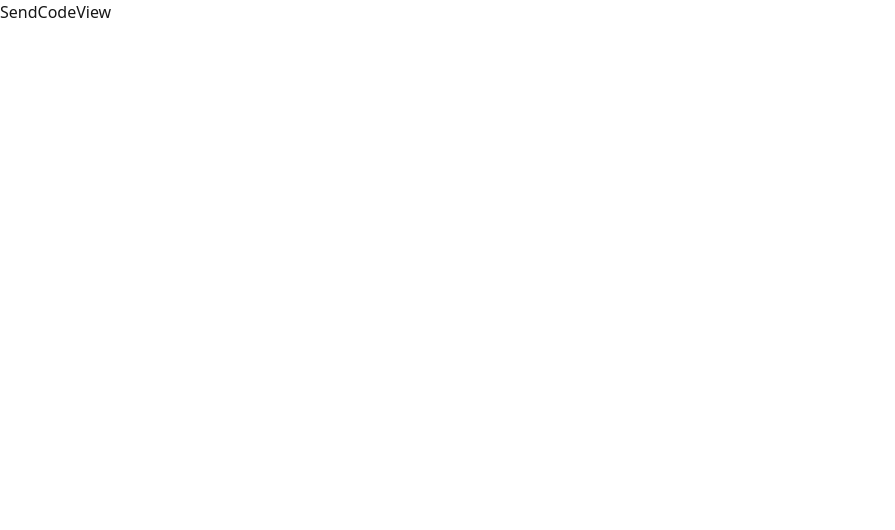
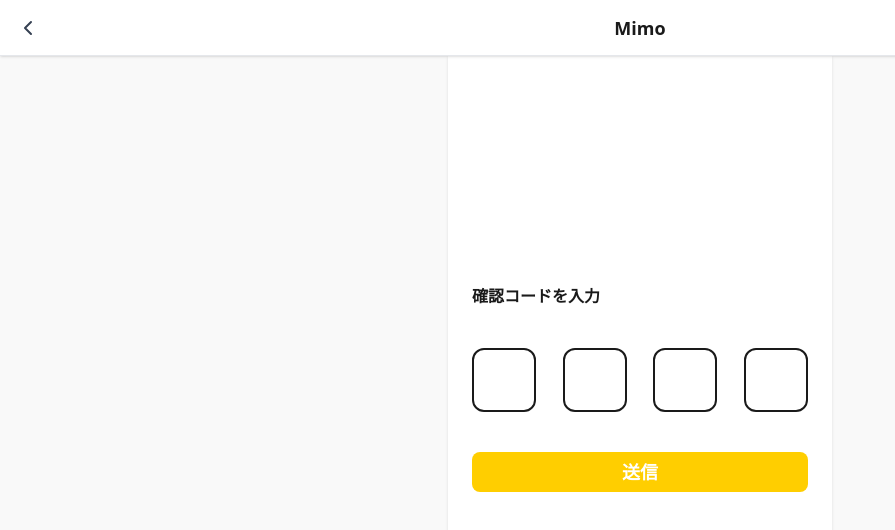
Before and after one commit to tdu25-wsp/mimo-frontend, a Next.js app: page /verify-code in a window 1280 px wide. Shown: the top 530 px of the page, without its empty margins (0-895 px from the left). Built offline with nearby package versions, Linux system fonts and the light colour scheme.

Commit message:
verify-code実装

```diff
--- a/app/(auth)/verify-code/page.tsx
+++ b/app/(auth)/verify-code/page.tsx
@@ -1,7 +1,121 @@
+"use client";
+import * as React from "react";
+import { Header } from "@/components/layout/Header";
+import ActionLargeButton from "@/components/features/ActionLargeButton";
+
 export default function VerifyCodePage() {
+  // 4桁のコードを管理するState
+  const [code, setCode] = React.useState(["", "", "", ""]);
+
+  // 各input要素への参照を管理（フォーカス移動用）
+  const inputRefs = React.useRef<(HTMLInputElement | null)[]>([]);
+
+  // 入力時の処理
+  const handleChange = (index: number, value: string) => {
+    // 数字以外は無視（必要に応じて変更可）
+    if (value.length > 1) {
+      // コピペなどで複数文字が入った場合の簡易処理（最後の1文字を取る）
+      value = value.slice(-1);
+    }
+    if (!/^\d*$/.test(value)) return;
+
+    const newCode = [...code];
+    newCode[index] = value;
+    setCode(newCode);
+
+    // 文字が入力され、かつ最後のボックスでなければ、次のボックスへフォーカス
+    if (value && index < 3) {
+      inputRefs.current[index + 1]?.focus();
+    }
+  };
+
+  // キーダウン時の処理（Backspace対応）
+  const handleKeyDown = (index: number, e: React.KeyboardEvent<HTMLInputElement>) => {
+    if (e.key === "Backspace") {
+      // 現在のボックスが空で、かつ最初のボックスでなければ、前のボックスへ戻る
+      if (!code[index] && index > 0) {
+        inputRefs.current[index - 1]?.focus();
+      }
+    }
+  };
+
+  // ペースト時の処理（"1234"などを一気に入れる）
+  const handlePaste = (e: React.ClipboardEvent) => {
+    e.preventDefault();
+    const pastedData = e.clipboardData.getData("text").slice(0, 4); // 最大4文字
+    if (!/^\d+$/.test(pastedData)) return; // 数字のみ許可
+
+    const digits = pastedData.split("");
+    const newCode = [...code];
+
+    digits.forEach((digit, i) => {
+      newCode[i] = digit;
+    });
+    setCode(newCode);
+
+    // 入力された最後の位置、または最後のボックスにフォーカス
+    const nextFocusIndex = Math.min(digits.length, 3);
+    inputRefs.current[nextFocusIndex]?.focus();
+  };
   return (
-    <div>
-      <h1>SendCodeView</h1>
+    <div className="min-h-screen w-full bg-background sm:bg-gray-background flex flex-col">
+
+      {/* ヘッダー */}
+      <Header
+        title="Mimo"
+        showBackButton={true}
+        className="bg-background border-b shadow-sm"
+      />
+
+      {/* コンテンツエリアのラッパー */}
+      <div className="flex-1 flex justify-center w-full">
+
+        <div className="w-full sm:max-w-sm bg-background sm:border-border sm:shadow-sm flex flex-col">
+
+          <main className="flex-1 flex flex-col justify-center px-6 pb-20">
+
+            {/* 中身の幅固定 */}
+            <div className="w-full max-w-[402px] mx-auto">
+
+              <h2 className="text-base font-bold text-primary-text mb-10">
+                確認コードを入力
+              </h2>
+
+              <div className="flex justify-between gap-2 mb-10">
+                {code.map((digit, index) => (
+                  <input
+                    key={index}
+                    ref={(el) => { inputRefs.current[index] = el; }}
+                    type="text"
+                    inputMode="numeric" // スマホで数字キーパッドを表示
+                    maxLength={1}
+                    value={digit}
+                    onChange={(e) => handleChange(index, e.target.value)}
+                    onKeyDown={(e) => handleKeyDown(index, e)}
+                    onPaste={handlePaste}
+                    className="
+                      w-14 h-14 sm:w-16 sm:h-16
+                      text-center text-2xl font-bold
+                      border-2 border-border rounded-xl
+                      focus:border-primary focus:outline-none focus:ring-1 focus:ring-primary
+                      bg-background text-primary-text
+                      transition-all
+                    "
+                  />
+                ))}
+              </div>
+
+              {/* 送信ボタン*/}
+              <div className="mt-10">
+                <ActionLargeButton
+                  label="送信"
+                />
+              </div>
+
+            </div>
+          </main>
+        </div>
+      </div>
     </div>
   );
 }
```
